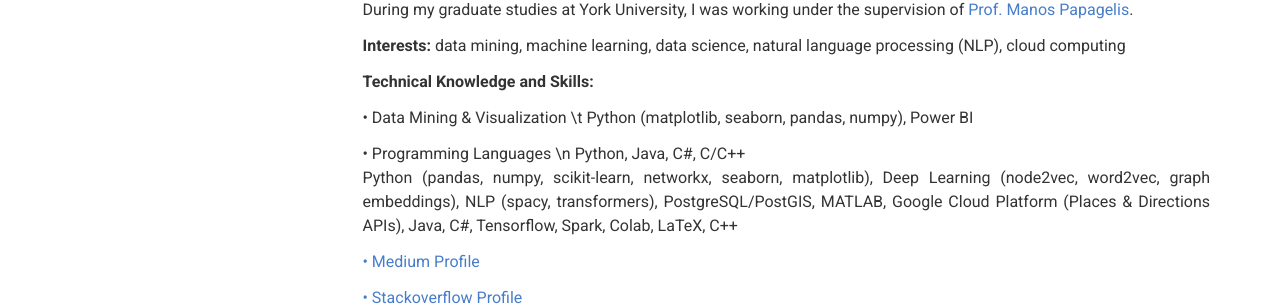
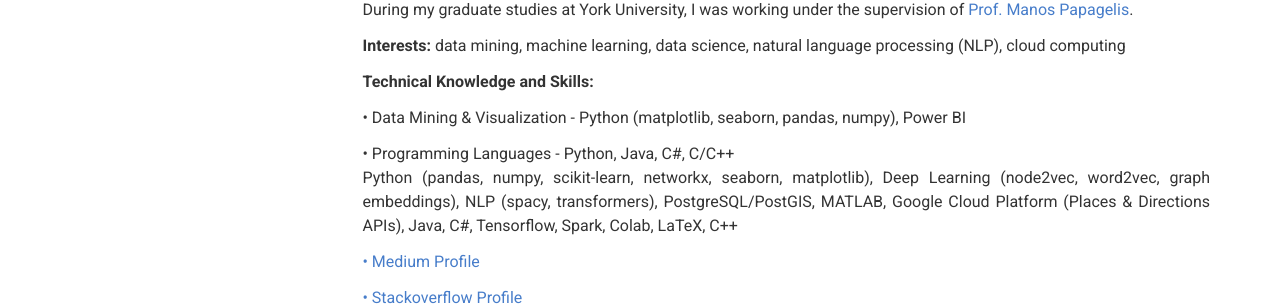
Before and after one commit to saimmehmood/saimmehmood.github.io, a Jekyll site: the page built from index.md, in a window 1280 px wide and 900 px high, scrolled down 367 px. Shown: the part 152-458 px from the top of the window. Built offline with Jekyll 4.4.1, drawn with Linux system fonts in a browser that asks for light colours; nearby versions of some CDN libraries.

Commit message:
13/02/2023 8:00pm

```diff
--- a/_config.yml
+++ b/_config.yml
@@ -45,9 +45,9 @@ about_content: | # this will include new lines to allow paragraphs
 
     **Technical Knowledge and Skills:**
 
-    • Data Mining & Visualization \t Python (matplotlib, seaborn, pandas, numpy), Power BI
+    • Data Mining & Visualization  -  Python (matplotlib, seaborn, pandas, numpy), Power BI
 
-    • Programming Languages \n Python, Java, C#, C/C++
+    • Programming Languages  -  Python, Java, C#, C/C++
     Python (pandas, numpy, scikit-learn, networkx, seaborn, matplotlib), Deep Learning (node2vec, word2vec, graph embeddings), NLP (spacy, transformers), PostgreSQL/PostGIS, MATLAB, Google Cloud Platform (Places & Directions APIs), Java, C#, Tensorflow, Spark, Colab, LaTeX, C++
 
     [• Medium Profile](https://saim-mehmood-gul.medium.com/)
--- a/_data/experience.yml
+++ b/_data/experience.yml
@@ -6,9 +6,9 @@
 
   description: | # this will include new lines to allow paragraphs
 
-    •	Worked on building end-to-end ML models (training, deployment & evaluation) using AutoML and custom model training by leveraging Vertex AI, BigQuery and Dataflow for a client in financial space. Improving their ability to train ML models more efficiently using GCP.
+    • Worked on building end-to-end ML models (training, deployment & evaluation) using AutoML and custom model training by leveraging Vertex AI, BigQuery and Dataflow for a client in financial space. Improving their ability to train ML models more efficiently using GCP.
 
-    •	Developed proof-of-concepts (POC’s) for real-estate client to detect bias in appraisal documents, leveraging Document AI and Cohere API’s.
+    • Developed proof-of-concepts (POC’s) for real-estate client to detect bias in appraisal documents, leveraging Document AI and Cohere API’s.
 
     • Obtained my certification for Google Cloud **Professional Machine Learning Engineer**.
 
```
